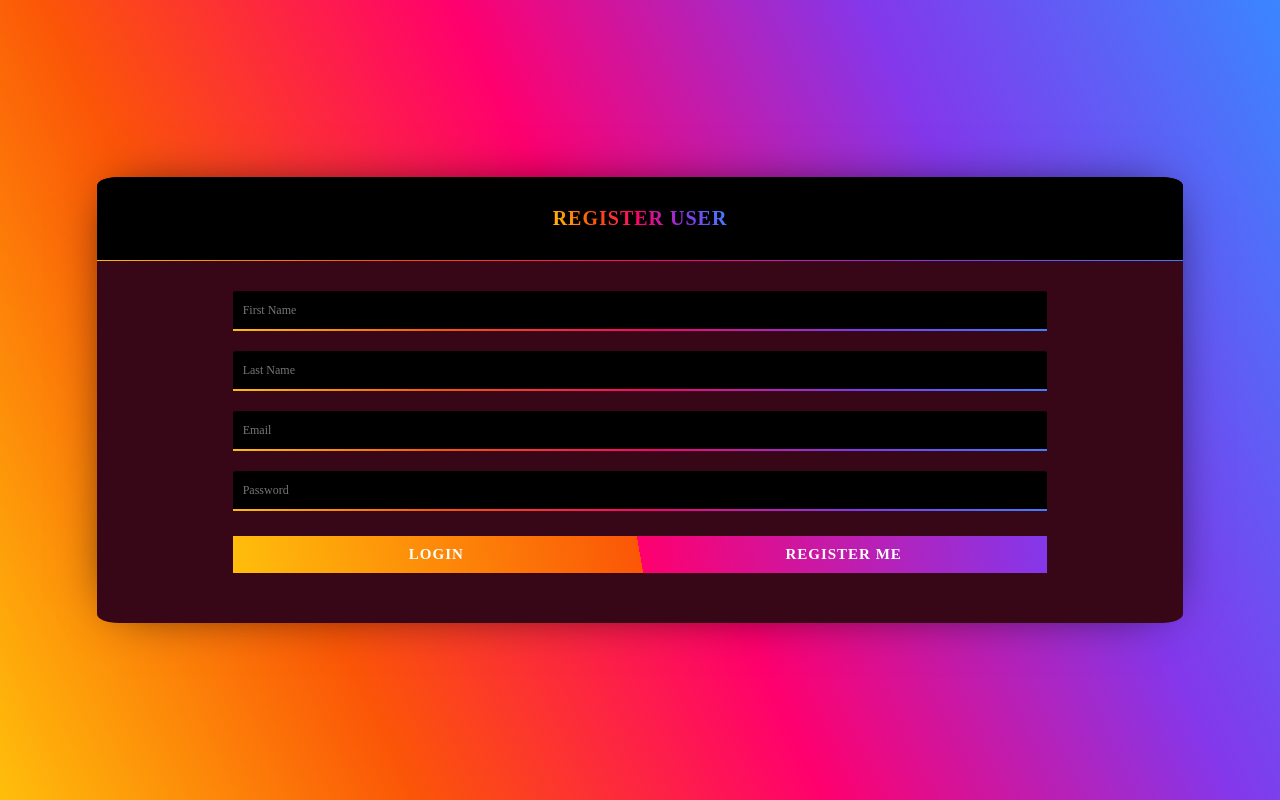
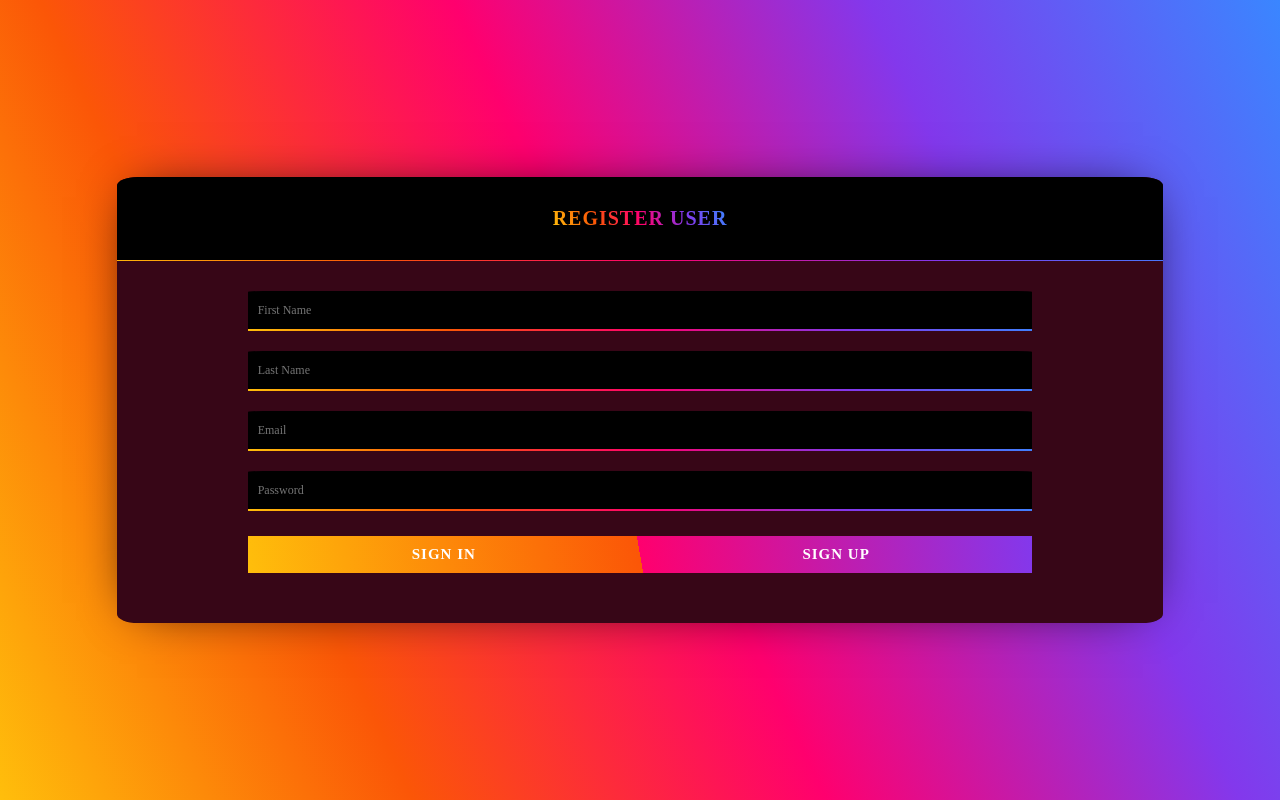
Before and after one commit to Barbariancreep/studyrooms, a React (Create React App) app: page /register in a window 1280 px wide. Built offline with nearby package versions, Linux system fonts and the light colour scheme.

Commit message:
Input Style Fixed

```diff
--- a/src/components/LoginPage.js
+++ b/src/components/LoginPage.js
@@ -73,16 +73,16 @@ function LoginPage() {
                 <div className="form_body_container">
                     {/* Input fields of the Form for Login */}
                     <div className="form_content_container">
-                        <input type="email" placeholder="Email" id="email" value={email} onChange={(e) => getEmail(e.target.value)} />
-                        <input type="password" placeholder="Password" id="password" value={password} onChange={(e) => getPassword(e.target.value)} />
+                        <input type="email" placeholder="Email" id="email" value={email} onChange={(e) => getEmail(e.target.value)} class="input_field"/>
+                        <input type="password" placeholder="Password" id="password" value={password} onChange={(e) => getPassword(e.target.value)} class="input_field"/>
 
                         {/* Buttons for Login and Register */}
                         <div className="button_container">
                             <button type="submit" onClick={() => handleSubmit()}>
-                                <p>Login</p>
+                                <p>Sign In</p>
                             </button>
                             <button type="submit" onClick={() => window.open("/register", "_self").focus()}>
-                                <p>Register Me</p>
+                                <p>Sign Up</p>
                             </button>
                         </div>
                     </div>
--- a/src/components/RegisterPage.js
+++ b/src/components/RegisterPage.js
@@ -90,18 +90,18 @@ function RegisterPage() {
                 <div className="form_body_container">
                     {/* Input fields of the Form for Login */}
                     <div className="form_content_container">
-                        <input type="text" placeholder="First Name" id="firstname" value={firstName} onChange={(e) => setFirstName(e.target.value)} />
-                        <input type="text" placeholder="Last Name" id="lastname" value={lastName} onChange={(e) => setLastName(e.target.value)} />
-                        <input type="email" placeholder="Email" id="email" value={email} onChange={(e) => setEmail(e.target.value)} />
-                        <input type="password" placeholder="Password" id="password" value={password} onChange={(e) => setPassword(e.target.value)} />
+                        <input type="text" placeholder="First Name" id="firstname" value={firstName} onChange={(e) => setFirstName(e.target.value)} class="input_field"/>
+                        <input type="text" placeholder="Last Name" id="lastname" value={lastName} onChange={(e) => setLastName(e.target.value)} class="input_field"/>
+                        <input type="email" placeholder="Email" id="email" value={email} onChange={(e) => setEmail(e.target.value)} class="input_field"/>
+                        <input type="password" placeholder="Password" id="password" value={password} onChange={(e) => setPassword(e.target.value)} class="input_field"/>
 
                         {/* Buttons for Login and Register */}
                         <div className="button_container">
                             <button type="submit" onClick={() => window.open("/", "_self").focus()}>
-                                <p>Login</p>
+                                <p>Sign In</p>
                             </button>
                             <button type="submit" onClick={() => handleSubmit()}>
-                                <p>Register Me</p>
+                                <p>Sign Up</p>
                             </button>
                         </div>
                     </div>
--- a/src/styles.css
+++ b/src/styles.css
@@ -115,7 +115,7 @@
   }
 
   /* Input fields styling  */
-  input {
+  .input_field {
     width: 100%;
     height: 40px;
 
```
